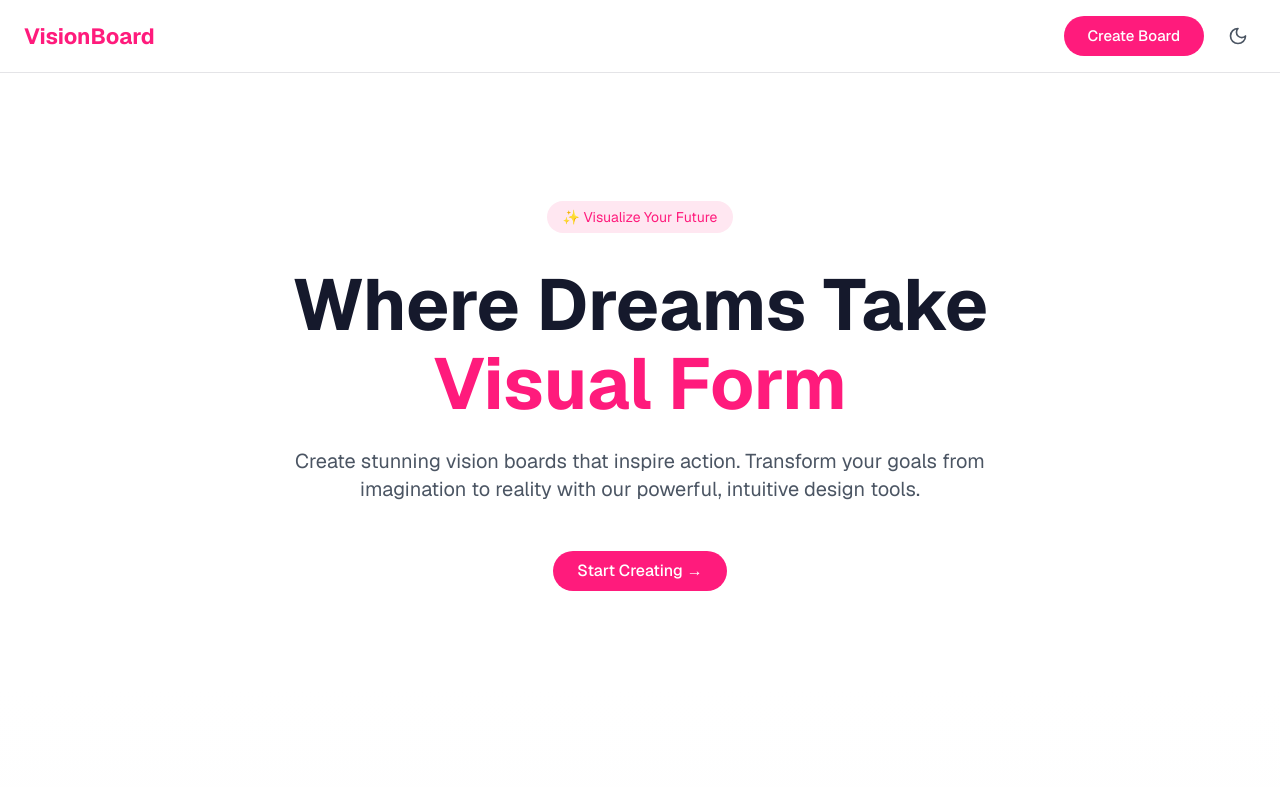
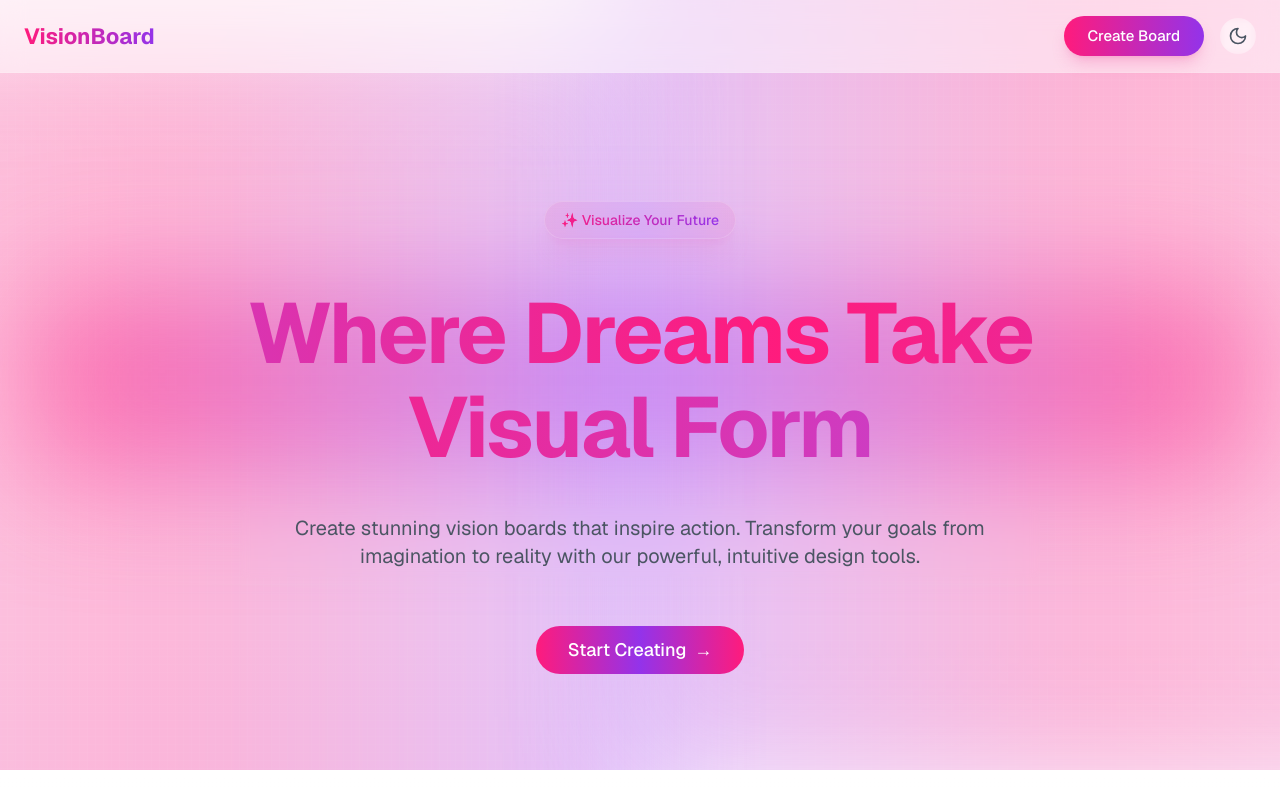
Before and after one commit to zaktech96/vsionboard, a Next.js app: page / in a window 1280 px wide. Shown: the top 787 px of the page. Built offline with nearby package versions, Linux system fonts and the light colour scheme.

Commit message:
restyled hero section of landing page

```diff
--- a/components/landing-page.tsx
+++ b/components/landing-page.tsx
@@ -7,34 +7,59 @@ import { useState } from 'react';
 import { useTheme } from "next-themes"
 import { Moon, Sun } from "lucide-react"
 
+// Add this constant at the top of the file, after the imports
+const TITLE_TAILWIND_CLASS = "text-[72px] leading-[1.1] mb-6";
+
 export function LandingPage() {
   const router = useRouter();
   const [selectedLayout, setSelectedLayout] = useState<'grid' | 'rows' | 'featured'>('grid');
   const { theme, setTheme } = useTheme()
 
   return (
-    <div className="flex flex-col min-h-screen bg-white dark:bg-gray-950">
-      {/* Header */}
-      <header className="w-full py-4 px-6 bg-white dark:bg-gray-950 border-b dark:border-gray-800">
+    <div className="flex flex-col min-h-screen relative overflow-hidden">
+      {/* Enhanced background effects */}
+      <div className="fixed inset-0 -z-10 h-full w-full">
+        {/* Primary gradient background */}
+        <div className="absolute inset-0 bg-gradient-to-b from-pink-50 via-white to-purple-50
+                        dark:from-gray-950 dark:via-gray-900 dark:to-gray-950" />
+
+        {/* Animated gradient blobs */}
+        <div className="absolute top-0 -left-1/4 w-[1000px] h-[1000px] rotate-[225deg] animate-blob">
+          <div className="absolute w-full h-full bg-gradient-to-r from-pink-400 via-[#FF1B7C] to-purple-500
+                          opacity-30 dark:opacity-20 blur-3xl" />
+        </div>
+        <div className="absolute bottom-0 -right-1/4 w-[1000px] h-[1000px] rotate-45 animate-blob animation-delay-2000">
+          <div className="absolute w-full h-full bg-gradient-to-r from-purple-500 via-[#FF1B7C] to-pink-400
+                          opacity-30 dark:opacity-20 blur-3xl" />
+        </div>
+
+        {/* Noise texture */}
+        <div className="absolute inset-0 bg-grid-small-white/[0.2] dark:bg-grid-small-white/[0.05] opacity-100" />
+      </div>
+
+      {/* Glassmorphism header */}
+      <header className="sticky top-0 w-full py-4 px-6 backdrop-blur-md bg-white/50 dark:bg-gray-950/50 z-50
+                        border-b border-white/10 dark:border-gray-800/10">
         <div className="max-w-[1400px] mx-auto flex justify-between items-center">
-          <Link href="/" className="text-[22px] font-bold text-[#FF1B7C]">
+          <Link href="/" className="text-[22px] font-bold bg-clip-text text-transparent
+                                   bg-gradient-to-r from-[#FF1B7C] to-purple-600">
             VisionBoard
           </Link>
           <div className="flex items-center gap-4">
-            <Button
-              className="bg-[#FF1B7C] hover:bg-[#FF1B7C]/90 text-white rounded-full px-6 py-2 text-[15px]"
-            >
+            <Button className="bg-gradient-to-r from-[#FF1B7C] to-purple-600 hover:opacity-90
+                              text-white rounded-full px-6 py-2 text-[15px] shadow-lg shadow-pink-500/25">
               Create Board
             </Button>
             <button
               onClick={() => setTheme(theme === "dark" ? "light" : "dark")}
-              className="p-2 hover:bg-gray-100 dark:hover:bg-gray-800 rounded-md transition-colors"
+              className="p-2 rounded-full backdrop-blur-sm bg-white/10 dark:bg-gray-800/10
+                         hover:bg-white/20 dark:hover:bg-gray-800/20 transition-all duration-300"
               aria-label="Toggle theme"
             >
               {theme === "dark" ? (
-                <Sun className="h-5 w-5 text-gray-600 dark:text-gray-400" />
+                <Sun className="h-5 w-5 text-amber-400" />
               ) : (
-                <Moon className="h-5 w-5 text-gray-600 dark:text-gray-400" />
+                <Moon className="h-5 w-5 text-gray-600" />
               )}
             </button>
           </div>
@@ -42,23 +67,49 @@ export function LandingPage() {
       </header>
 
       {/* Hero Section */}
-      <section className="px-6 pt-32 pb-24">
-        <div className="max-w-[1400px] mx-auto text-center">
-          <div className="inline-flex items-center bg-[#FFE7F1] rounded-full px-4 py-1.5 mb-8">
-            <span className="text-sm text-[#FF1B7C]">✨ Visualize Your Future</span>
+      <section className="px-6 pt-32 pb-24 relative">
+        <div className="max-w-[1400px] mx-auto text-center relative">
+          {/* Simplified floating badge */}
+          <div className="inline-flex items-center px-4 py-2 rounded-full
+                          bg-gradient-to-r from-pink-500/10 via-purple-500/10 to-pink-500/10
+                          backdrop-blur-sm border border-white/20 dark:border-gray-800/20
+                          animate-float shadow-xl shadow-pink-500/10">
+            <span className="text-sm bg-gradient-to-r from-[#FF1B7C] to-purple-600 bg-clip-text text-transparent
+                            font-medium">✨ Visualize Your Future</span>
           </div>
-          <h1 className="text-[72px] leading-[1.1] font-bold mb-6 text-[#15192C]">
-            Where Dreams Take<br />
-            <span className="text-[#FF1B7C]">Visual Form</span>
+
+          {/* Simplified heading */}
+          <h1 className="mt-12 text-[85px] leading-[1.1] font-bold tracking-tight relative">
+            <span className="absolute inset-0 bg-gradient-to-r from-[#FF1B7C] via-purple-500 to-[#FF1B7C]
+                            opacity-50 blur-3xl" />
+            <span className="relative bg-gradient-to-r from-[#FF1B7C] via-purple-500 to-[#FF1B7C]
+                            bg-clip-text text-transparent bg-[length:200%_auto] animate-shimmer">
+              Where Dreams Take<br />
+              Visual Form
+            </span>
           </h1>
-          <p className="text-xl text-[#4B5563] mb-12 max-w-[800px] mx-auto">
-            Create stunning vision boards that inspire action. Transform your goals from imagination to reality with our powerful, intuitive design tools.
+
+          {/* Simplified description */}
+          <p className="mt-8 text-xl max-w-[800px] mx-auto
+                        opacity-0 animate-fade-in backdrop-blur-sm
+                        px-4 py-2 rounded-lg
+                        text-gray-600 dark:text-gray-300">
+            Create stunning vision boards that inspire action. Transform your goals from imagination
+            to reality with our powerful, intuitive design tools.
           </p>
+
+          {/* Simplified CTA button */}
           <Button
-            className="bg-[#FF1B7C] hover:bg-[#FF1B7C]/90 text-white text-base px-6 py-2.5 rounded-full"
             onClick={() => router.push('/create')}
+            className="mt-12 relative group overflow-hidden rounded-full px-8 py-6 text-lg font-medium
+                       bg-gradient-to-r from-[#FF1B7C] via-purple-600 to-[#FF1B7C]
+                       hover:shadow-2xl hover:shadow-pink-500/25 transition-all duration-300
+                       hover:scale-105 text-white"
           >
-            Start Creating →
+            <span className="relative z-10 flex items-center gap-2">
+              Start Creating
+              <span className="group-hover:translate-x-1 transition-transform duration-300">→</span>
+            </span>
           </Button>
         </div>
       </section>
--- a/tailwind.config.ts
+++ b/tailwind.config.ts
@@ -104,12 +104,8 @@ const config: Config = {
           },
         },
         shimmer: {
-          '0%, 90%, 100%': {
-            'background-position': 'calc(-100% - var(--shimmer-width)) 0',
-          },
-          '30%, 60%': {
-            'background-position': 'calc(100% + var(--shimmer-width)) 0',
-          },
+          '0%': { backgroundPosition: '200% 50%' },
+          '100%': { backgroundPosition: '-200% 50%' }
         },
         'accordion-down': {
           from: { height: '0' },
@@ -133,17 +129,39 @@ const config: Config = {
             transform: 'scale(1)',
           },
         },
+        'float': {
+          '0%, 100%': { transform: 'translateY(0)' },
+          '50%': { transform: 'translateY(-10px)' },
+        },
+        'fade-in': {
+          '0%': { opacity: '0', transform: 'translateY(10px)' },
+          '100%': { opacity: '1', transform: 'translateY(0)' }
+        },
+        blob: {
+          '0%, 100%': {
+            transform: 'translate(0, 0) scale(1)',
+          },
+          '33%': {
+            transform: 'translate(30px, -50px) scale(1.1)',
+          },
+          '66%': {
+            transform: 'translate(-20px, 20px) scale(0.9)',
+          },
+        },
       },
       animation: {
         'logo-cloud': 'logo-cloud 30s linear infinite', // Adjust duration and timing as needed for your design.
         orbit: 'orbit calc(var(--duration)*1s) linear infinite',
         gradient: 'gradient 8s linear infinite',
-        shimmer: 'shimmer 8s infinite',
+        shimmer: 'shimmer 10s linear infinite',    // Faster than 15s
         buttonheartbeat: 'buttonheartbeat 2s infinite ease-in-out',
         'accordion-down': 'accordion-down 0.2s ease-out',
         'accordion-up': 'accordion-up 0.2s ease-out',
         'border-beam': 'border-beam calc(var(--duration)*1s) infinite linear',
         'background-shine': 'background-shine 2s linear infinite',
+        'float': 'float 6s ease-in-out infinite',    // Faster than 8s
+        'fade-in': 'fade-in 0.7s ease-out forwards', // Slightly faster fade-in
+        blob: 'blob 8s infinite',                  // Faster than 12s
       },
     },
   },
```
Also changed, not shown: 1 other file (tests, documents, lock files or other folders).
